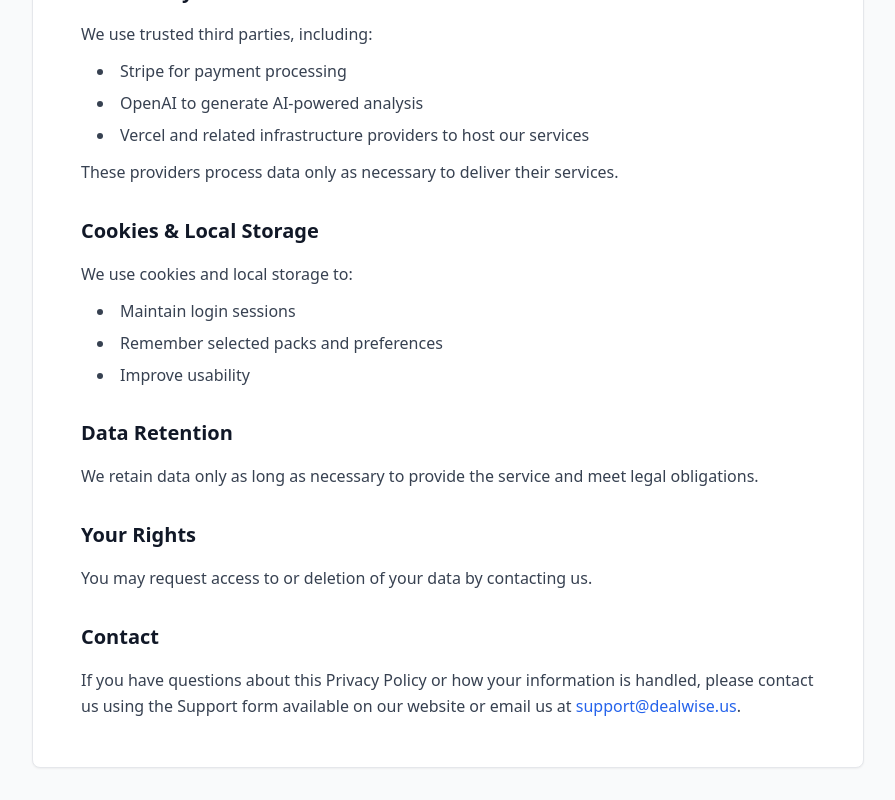
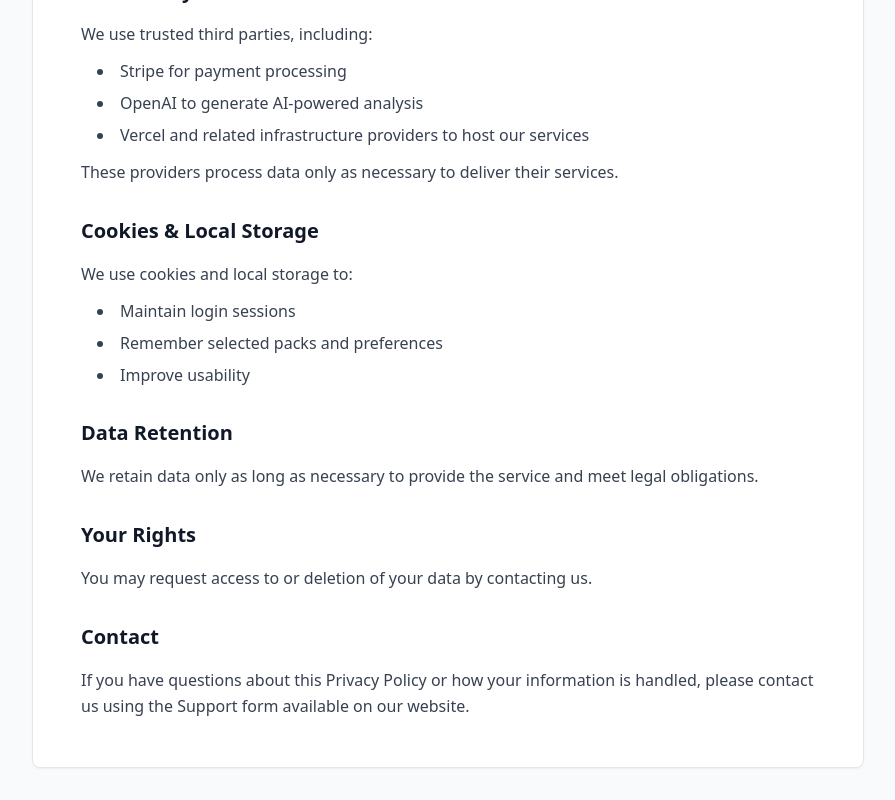
Before and after one commit to taylorp5/dealwise, a Next.js app: page /privacy in a window 1280 px wide. Shown: the part 817-1617 px from the top of the page, without its empty margins (192-1087 px from the left). Built offline with nearby package versions, Linux system fonts and the light colour scheme.

Commit message:
Remove email address from Privacy Policy contact section

```diff
--- a/app/privacy/page.tsx
+++ b/app/privacy/page.tsx
@@ -75,10 +75,7 @@ export default function PrivacyPage() {
             <section>
               <h2 className="text-xl font-semibold text-gray-900 mt-8 mb-4">Contact</h2>
               <p className="text-gray-700 leading-relaxed">
-                If you have questions about this Privacy Policy or how your information is handled, please contact us using the Support form available on our website or email us at{' '}
-                <a href="mailto:support@dealwise.us" className="text-blue-600 hover:text-blue-700 hover:underline">
-                  support@dealwise.us
-                </a>.
+                If you have questions about this Privacy Policy or how your information is handled, please contact us using the Support form available on our website.
               </p>
             </section>
           </div>
```
